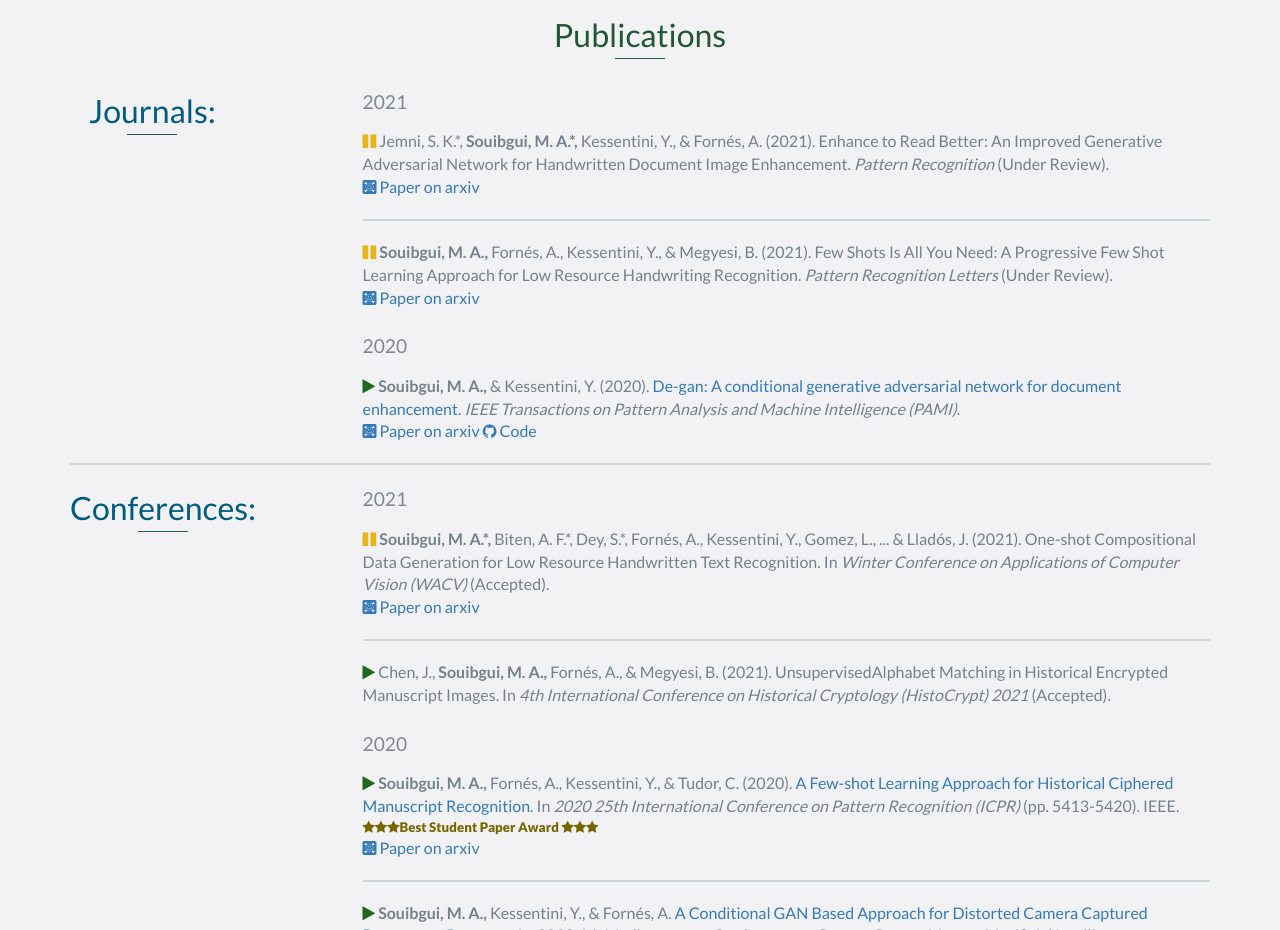
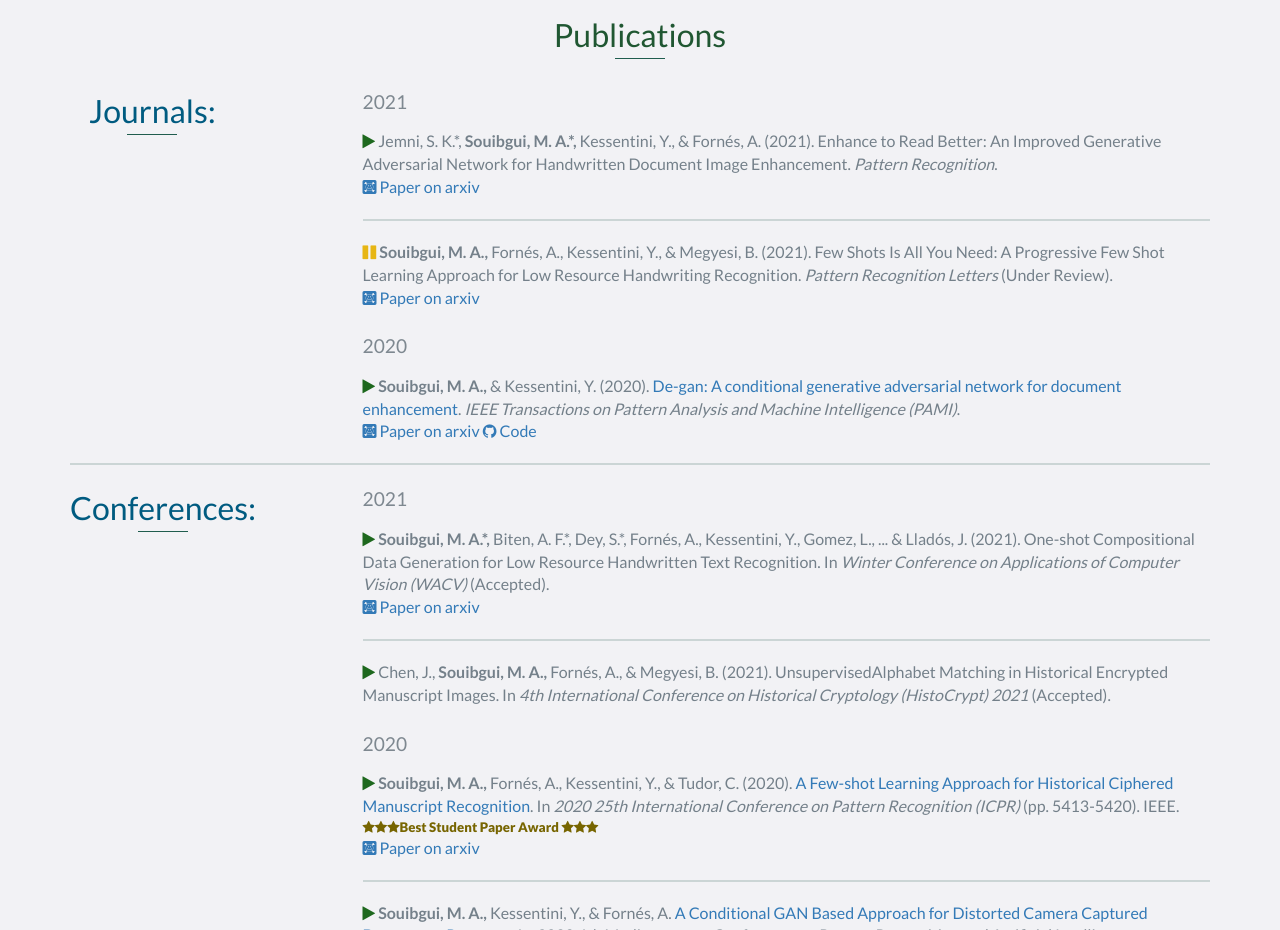
Before and after one commit to dali92002/dali92002.github.io, a website: page index.html in a window 1280 px wide. Shown: the part 3040-3970 px from the top of the page. Drawn offline with nearby package versions, Linux system fonts and the light colour scheme; files whose address does not match are found by name.

Commit message:
Update index.html

```diff
--- a/index.html
+++ b/index.html
@@ -249,7 +249,7 @@
 
                     </h4>
                     <p>
-                        <i class="fa fa-pause" style="color:rgb(231, 182, 20)"></i> Jemni, S. K.*, <b>Souibgui, M. A.*,</b> Kessentini, Y., & Fornés, A. (2021). Enhance to Read Better: An Improved Generative Adversarial Network for Handwritten Document Image Enhancement. <i>Pattern Recognition</i> (Under Review).
+                        <i class="fa fa-play" style="color:rgb(30, 104, 30)"></i> Jemni, S. K.*, <b>Souibgui, M. A.*,</b> Kessentini, Y., & Fornés, A. (2021). Enhance to Read Better: An Improved Generative Adversarial Network for Handwritten Document Image Enhancement. <i>Pattern Recognition</i>.
                         <br>
                         <a href="https://arxiv.org/abs/2105.12710" target="_blank"><i class="ai ai-arxiv-square "></i> Paper on arxiv</a>
                     </p>
@@ -286,7 +286,7 @@
                         2021
                     </h4>
                     <p>
-                        <i class="fa fa-pause" style="color:rgb(231, 182, 20)"></i> <b>Souibgui, M. A.*,</b> Biten, A. F.*, Dey, S.*, Fornés, A., Kessentini, Y., Gomez, L., ... & Lladós, J. (2021). One-shot Compositional Data Generation for Low Resource Handwritten Text Recognition. In <i>Winter  Conference  on  Applications of Computer Vision (WACV)</i> (Accepted).
+                        <i class="fa fa-play" style="color:rgb(30, 104, 30)"></i> <b>Souibgui, M. A.*,</b> Biten, A. F.*, Dey, S.*, Fornés, A., Kessentini, Y., Gomez, L., ... & Lladós, J. (2021). One-shot Compositional Data Generation for Low Resource Handwritten Text Recognition. In <i>Winter  Conference  on  Applications of Computer Vision (WACV)</i> (Accepted).
                         <br>
                         <a href="https://arxiv.org/abs/2105.05300" target="_blank"><i class="ai ai-arxiv-square "></i> Paper on arxiv</a>
 
```
